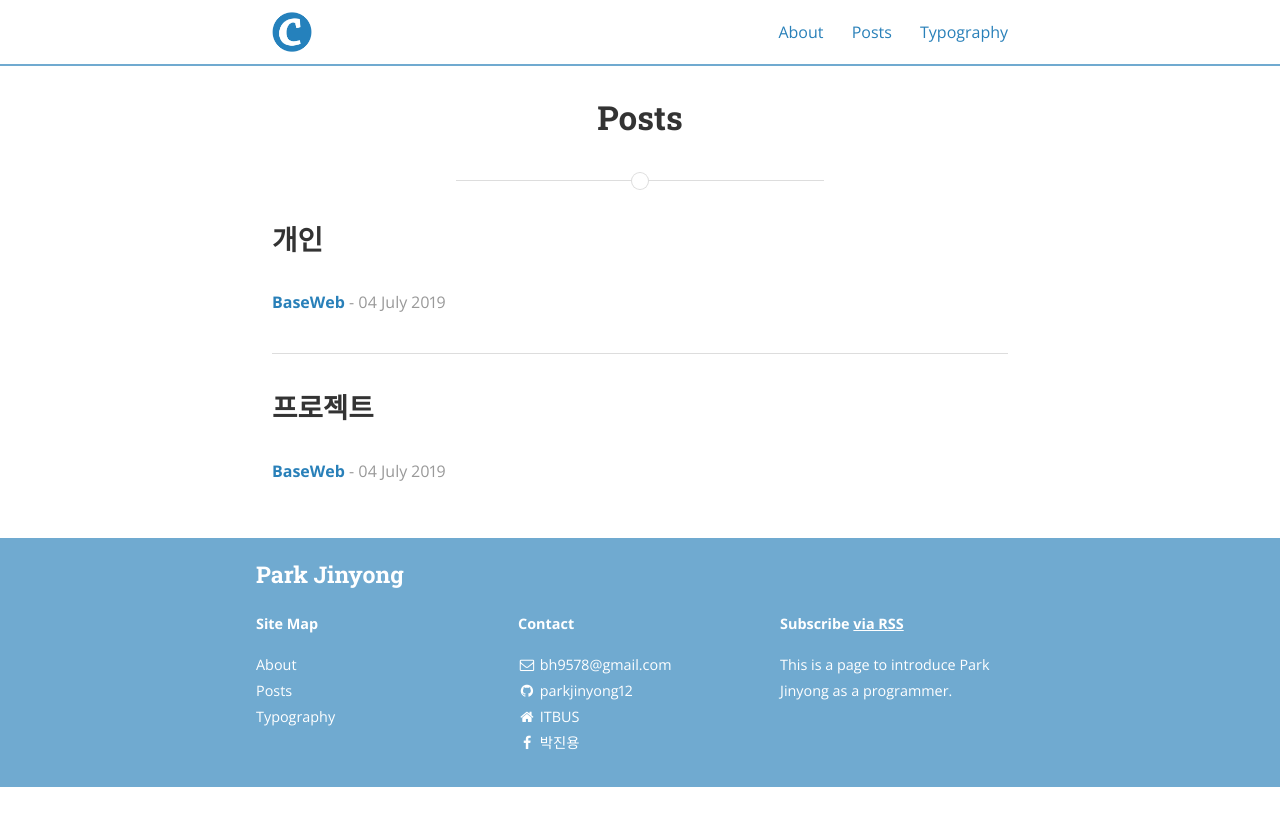
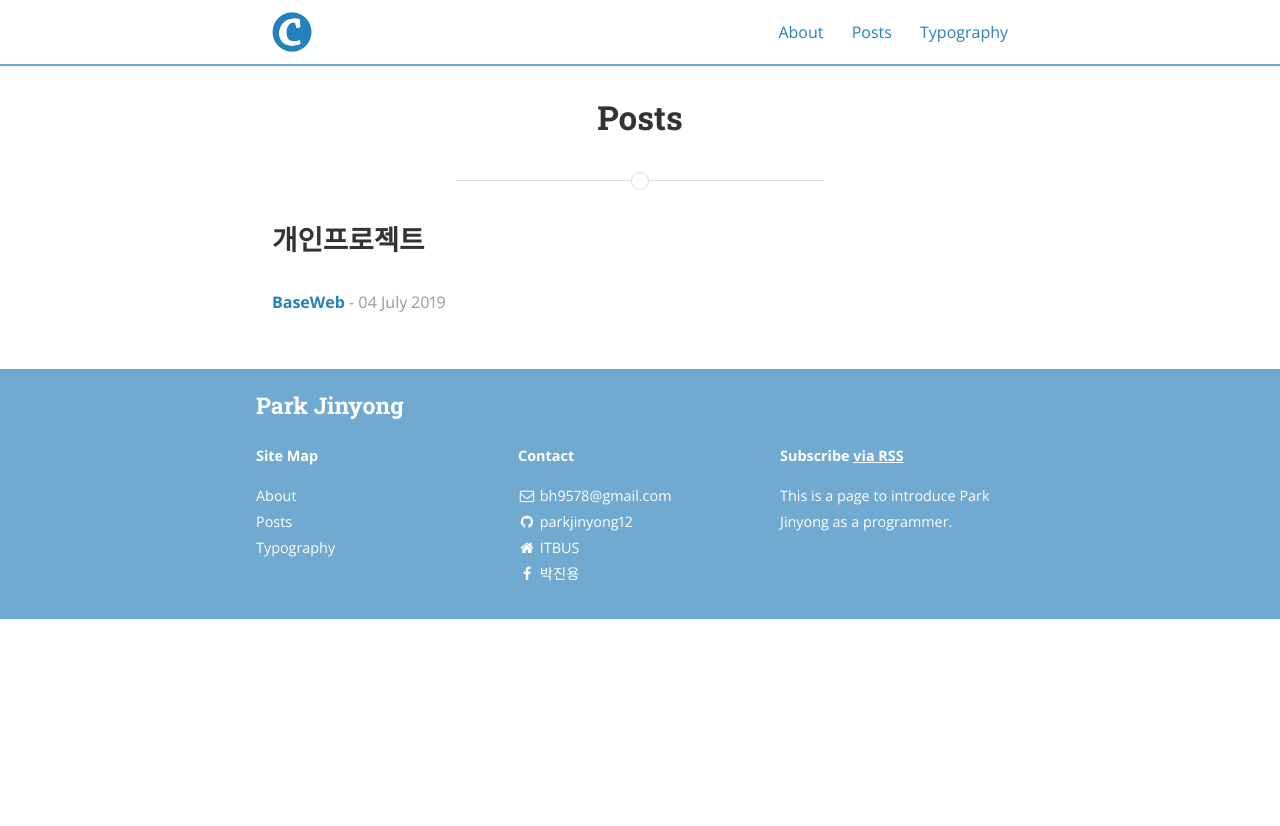
Before and after one commit to parkjinyong12/parkjinyong12.github.io, a Jekyll site: the page built from posts.html, in a window 1280 px wide. Shown: the top 826 px of the page. Built offline with Jekyll 4.4.1, drawn with Linux system fonts in a browser that asks for light colours; nearby versions of some CDN libraries.

```diff
--- a/_posts/2015-04-18-welcome-to-jekyll.markdown
+++ b/_posts/2015-04-18-welcome-to-jekyll.markdown
@@ -3,7 +3,7 @@ layout: post
 title:  "BaseWeb"
 date:   2019-07-04 12:27:59
 author: 박진용
-categories: 개인 프로젝트
+categories: 개인프로젝트
 tags:	project
 cover:  "/assets/instacode.png"
 ---
```
